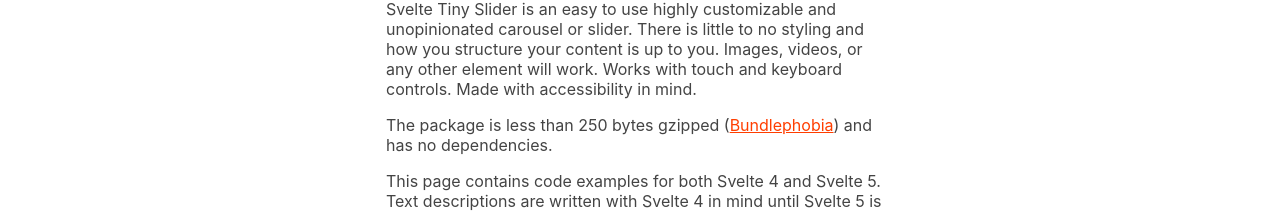
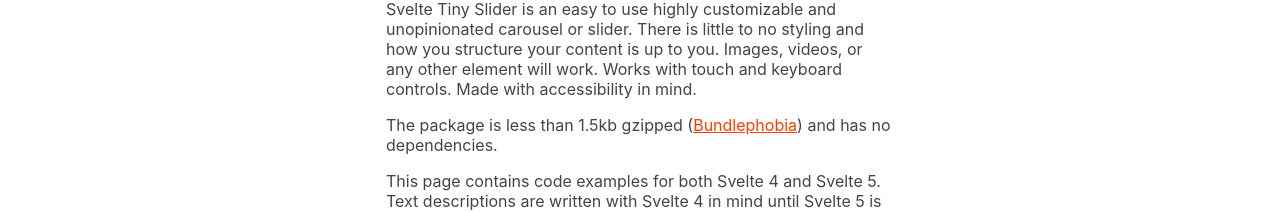
Before and after one commit to Mitcheljager/svelte-tiny-slider, a SvelteKit app: page / in a window 1280 px wide. Shown: the part 199-411 px from the top of the page. Built offline with nearby package versions, Linux system fonts and the light colour scheme.

Commit message:
Update package size information in page.svelte

```diff
--- a/src/routes/+page.svelte
+++ b/src/routes/+page.svelte
@@ -58,7 +58,7 @@
 	<div class="block">
 		<p>Svelte Tiny Slider is an easy to use highly customizable and unopinionated carousel or slider. There is little to no styling and how you structure your content is up to you. Images, videos, or any other element will work. Works with touch and keyboard controls. Made with accessibility in mind.</p>
 
-		<p>The package is less than 250 bytes gzipped (<a target="_blank" href="https://bundlephobia.com/package/svelte-tiny-slider">Bundlephobia</a>) and has no dependencies.</p>
+		<p>The package is less than 1.5kb gzipped (<a target="_blank" href="https://bundlephobia.com/package/svelte-tiny-slider">Bundlephobia</a>) and has no dependencies.</p>
 
 		<p>This page contains code examples for both Svelte 4 and Svelte 5. Text descriptions are written with Svelte 4 in mind until Svelte 5 is officially released.</p>
 
```
